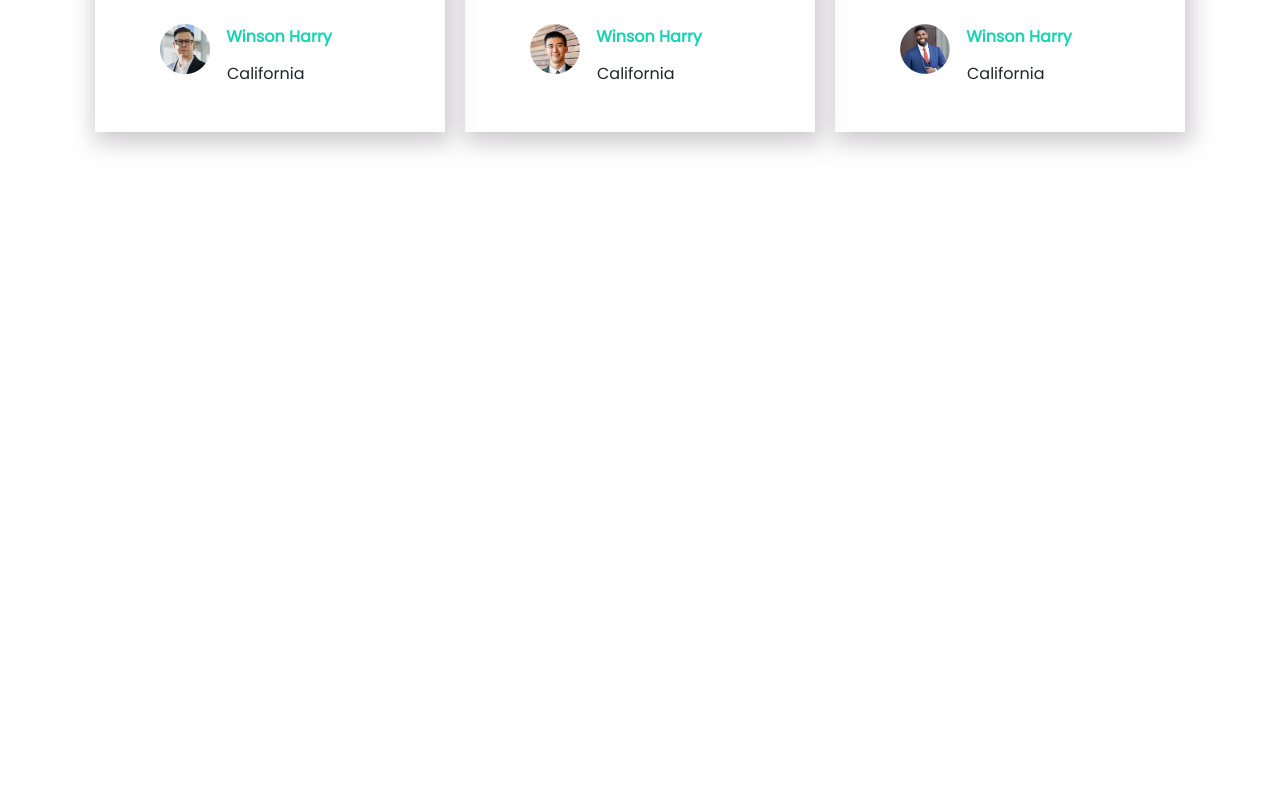
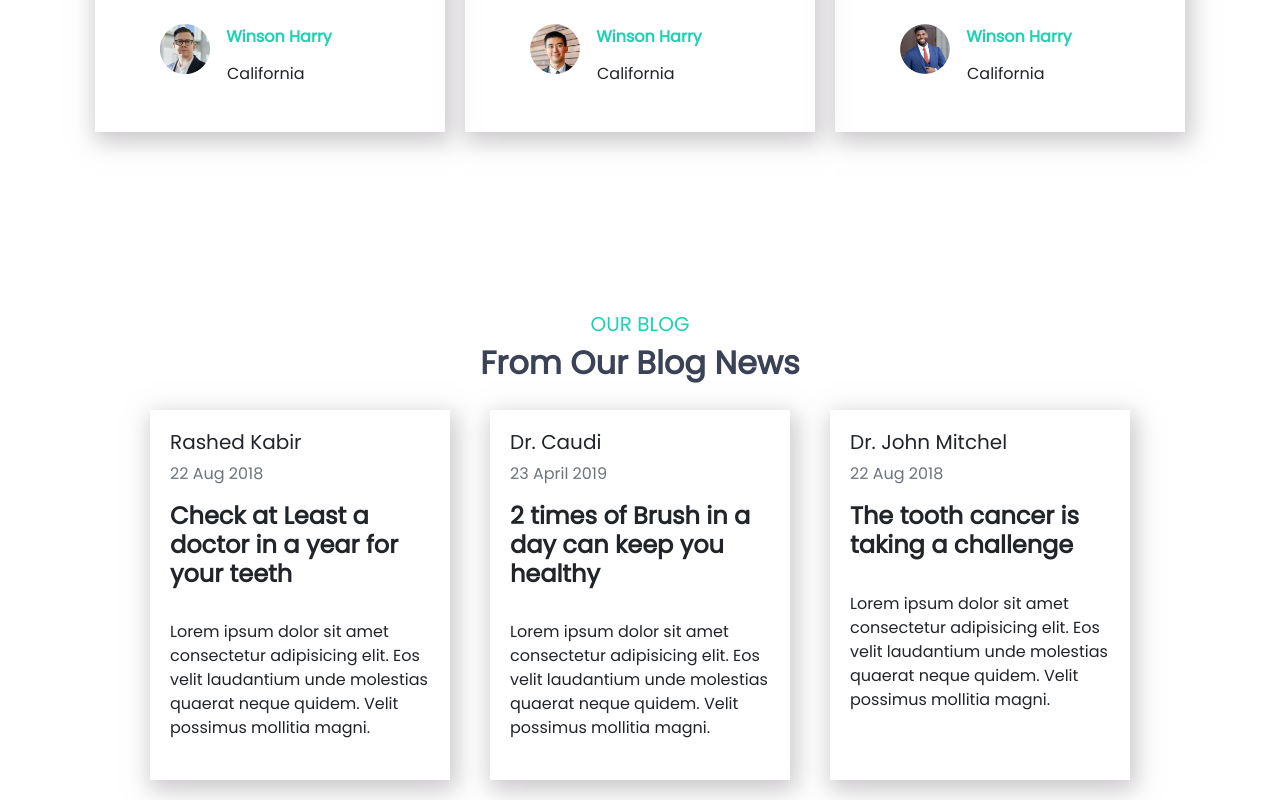
Before and after one commit to coderDaiyan/doctors-portal-client, a React (Create React App) app: page / in a window 1280 px wide. Shown: the part 3379-4179 px from the top of the page. Before the commit the page ends 3561 px from the top, so only its background shows below. Built offline with nearby package versions, Linux system fonts and the light colour scheme.

Commit message:
blog section done

```diff
--- /dev/null
+++ b/src/Components/Home/BlogCard/BlogCard.css
@@ -0,0 +1,16 @@
+.blog__card {
+  width: 300px;
+  height: 370px;
+  padding: 20px;
+  margin: 20px;
+  box-shadow: 3px 7px 22px 3px rgba(179, 175, 179, 0.7);
+  transition: 0.3s all ease-in-out !important;
+}
+.blog__card:hover {
+  cursor: pointer;
+  background: url("../../../assets/images/quote.png"),
+    linear-gradient(75deg, #19d3ae, #0fcfec);
+  background-position: center right;
+  background-repeat: no-repeat;
+  color: #fff !important;
+}
--- /dev/null
+++ b/src/Components/Home/BlogCard/BlogCard.js
@@ -0,0 +1,17 @@
+import React from "react";
+import "./BlogCard.css";
+
+const BlogCard = ({ blog }) => {
+  const { name, title, date, description } = blog;
+  return (
+    <div className="blog__card">
+      <h5>{name}</h5>
+      <p className="text-secondary">{date}</p>
+      <h4 className="fw-bold">{title}</h4>
+      <br />
+      <p>{description}</p>
+    </div>
+  );
+};
+
+export default BlogCard;
--- /dev/null
+++ b/src/Components/Home/Blogs/Blogs.css
@@ -0,0 +1,3 @@
+.blogs__section {
+  margin-top: 150px;
+}
--- /dev/null
+++ b/src/Components/Home/Blogs/Blogs.js
@@ -0,0 +1,46 @@
+import React from "react";
+import BlogCard from "../BlogCard/BlogCard";
+import "./Blogs.css";
+
+const Blogs = () => {
+  const blogData = [
+    {
+      name: "Rashed Kabir",
+      date: "22 Aug 2018",
+      title: "Check at Least a doctor in a year for your teeth",
+      description:
+        "Lorem ipsum dolor sit amet consectetur adipisicing elit. Eos velit laudantium unde molestias quaerat neque quidem. Velit possimus mollitia magni.",
+    },
+    {
+      name: "Dr. Caudi",
+      date: "23 April 2019",
+      title: "2 times of Brush in a day can keep you healthy",
+      description:
+        "Lorem ipsum dolor sit amet consectetur adipisicing elit. Eos velit laudantium unde molestias quaerat neque quidem. Velit possimus mollitia magni.",
+    },
+    {
+      name: "Dr. John Mitchel",
+      date: "22 Aug 2018",
+      title: "The tooth cancer is taking a challenge",
+      description:
+        "Lorem ipsum dolor sit amet consectetur adipisicing elit. Eos velit laudantium unde molestias quaerat neque quidem. Velit possimus mollitia magni.",
+    },
+  ];
+  return (
+    <section data-aos="zoom-out" className="blogs__section">
+      <div className="text-center">
+        <h5 style={{ color: "var(--text-color-green)" }}>OUR BLOG</h5>
+        <h2 className="fw-bold" style={{ color: "var(--text-color-dark)" }}>
+          From Our Blog News
+        </h2>
+      </div>
+      <div className="row parent d-flex justify-content-center align-items-center">
+        {blogData.map((blog) => (
+          <BlogCard blog={blog} />
+        ))}
+      </div>
+    </section>
+  );
+};
+
+export default Blogs;
--- a/src/Components/Home/Home/Home.js
+++ b/src/Components/Home/Home/Home.js
@@ -1,4 +1,5 @@
 import React from "react";
+import Blogs from "../Blogs/Blogs";
 import FeaturedService from "../FeaturedService/FeaturedService";
 import Header from "../Header/Header";
 import MakeAppoinment from "../MakeAppoinment/MakeAppoinment";
@@ -13,6 +14,7 @@ const Home = () => {
       <FeaturedService />
       <MakeAppoinment />
       <Testimonial />
+      <Blogs />
     </>
   );
 };
```
Also changed, not shown: src/assets/images/quote.png (added).
